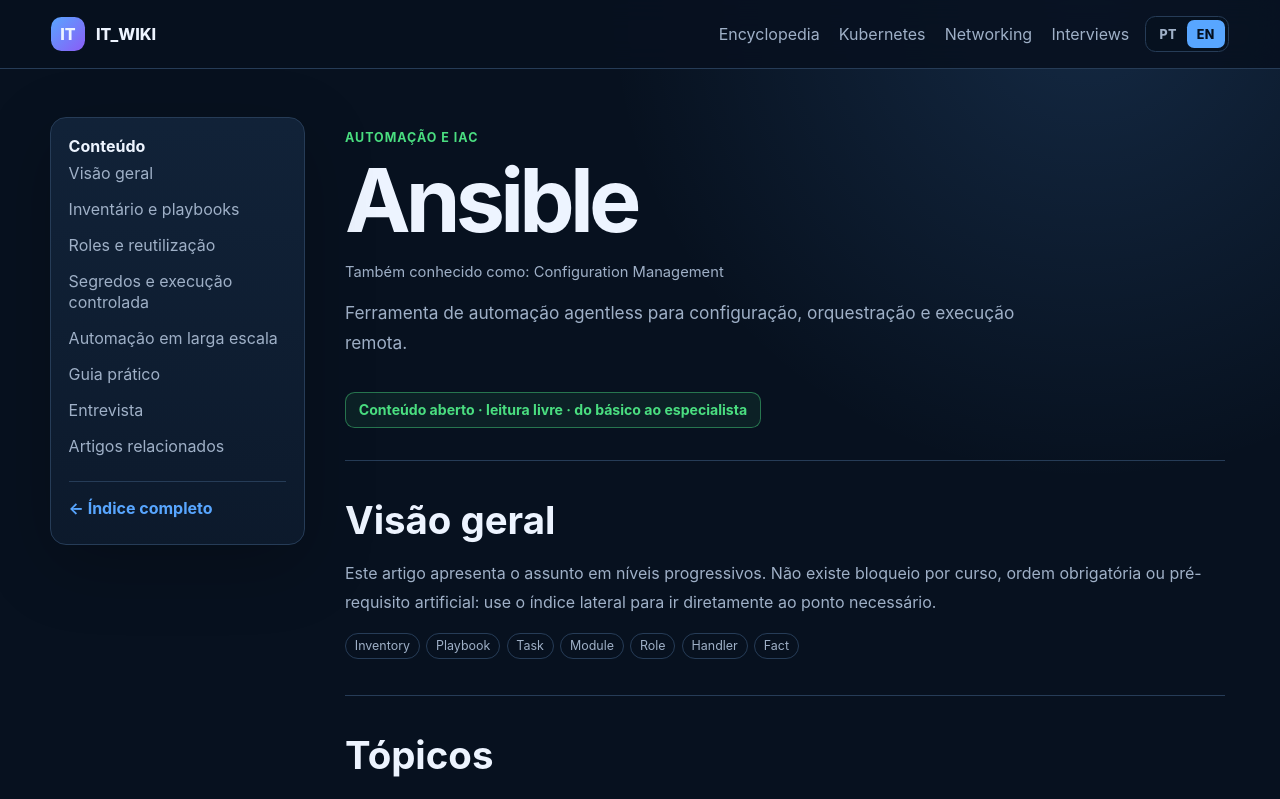
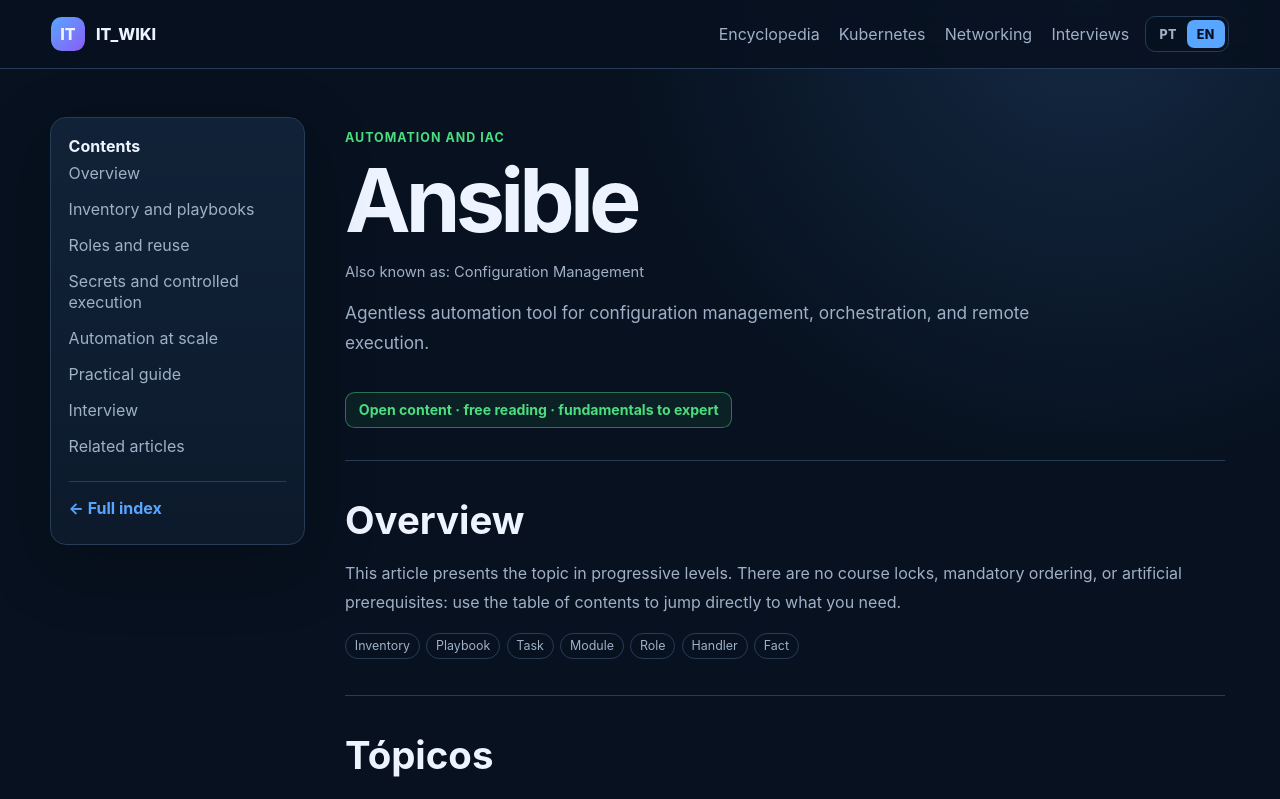
Before and after one commit to josecarlosjr/it_wiki, a Next.js app: page /wiki/ansible/ in a window 1280 px wide. Shown: the top 799 px of the page. Built offline with nearby package versions, Linux system fonts and the light colour scheme.

Commit message:
feat: render bilingual article catalogs

```diff
--- a/app/wiki/[slug]/page.tsx
+++ b/app/wiki/[slug]/page.tsx
@@ -1,13 +1,8 @@
 import type { Metadata } from "next";
-import Link from "next/link";
 import { notFound } from "next/navigation";
 import { wikiArticleBySlug, wikiArticles, type WikiArticle } from "@/content/wiki";
-import { WikiArticleAccordions } from "@/components/wiki-article-accordions";
-import { DockerfileExamples } from "@/components/dockerfile-examples";
-import { LinuxCommandReference } from "@/components/linux-command-reference";
-import { NetworkReference } from "@/components/network-reference";
-import { AutomationIacReference } from "@/components/automation-iac-reference";
-import { AwsReference } from "@/components/aws-reference";
+import { wikiArticleBySlugEn } from "@/content/wiki-en";
+import { WikiArticleView } from "@/components/wiki-article-view";
 
 type ArticlePageProps = {
   params: Promise<{ slug: string }>;
@@ -22,108 +17,29 @@ export function generateStaticParams() {
 export async function generateMetadata({ params }: ArticlePageProps): Promise<Metadata> {
   const { slug } = await params;
   const article = wikiArticleBySlug[slug];
+  const articleEn = wikiArticleBySlugEn[slug] as WikiArticle | undefined;
 
-  if (!article) {
-    return { title: "Artigo não encontrado" };
-  }
+  if (!article) return { title: "Article not found / Artigo não encontrado" };
 
   return {
     title: article.title,
-    description: article.summary,
+    description: `${articleEn?.summary ?? article.summary} / ${article.summary}`,
   };
 }
 
 export default async function WikiArticlePage({ params }: ArticlePageProps) {
   const { slug } = await params;
-  const article = wikiArticleBySlug[slug];
+  const articlePt = wikiArticleBySlug[slug];
+  const articleEn = wikiArticleBySlugEn[slug] as WikiArticle | undefined;
 
-  if (!article) {
-    notFound();
-  }
+  if (!articlePt || !articleEn) notFound();
 
-  const relatedArticles = article.related
+  const relatedPt = articlePt.related
     .map((relatedSlug) => wikiArticleBySlug[relatedSlug])
     .filter((related): related is WikiArticle => Boolean(related));
-  const hasAutomationReference = ["helm", "terraform", "ansible", "cicd"].includes(article.slug);
+  const relatedEn = articleEn.related
+    .map((relatedSlug) => wikiArticleBySlugEn[relatedSlug] as WikiArticle | undefined)
+    .filter((related): related is WikiArticle => Boolean(related));
 
-  return (
-    <main className="main wiki-article-layout">
-      <aside className="wiki-toc panel" aria-label="Índice do artigo">
-        <strong>Conteúdo</strong>
-        <a href="#visao-geral">Visão geral</a>
-        {article.sections.map((section) => (
-          <a href={`#${section.id}`} key={section.id}>{section.title}</a>
-        ))}
-        {article.slug === "docker" ? <a href="#dockerfile-examples">Exemplos de Dockerfile</a> : null}
-        {article.slug === "linux" ? <a href="#linux-commands">Comandos avançados</a> : null}
-        {article.slug === "redes" ? <a href="#network-vpn">VPN</a> : null}
-        {article.slug === "redes" ? <a href="#network-two-networks">Duas redes</a> : null}
-        {article.slug === "redes" ? <a href="#network-ports">Portas e protocolos</a> : null}
-        {hasAutomationReference ? <a href="#automation-iac-reference">Guia prático</a> : null}
-        {article.slug === "aws" ? <a href="#aws-iam">IAM Roles</a> : null}
-        {article.slug === "aws" ? <a href="#aws-s3">S3</a> : null}
-        {article.slug === "aws" ? <a href="#aws-rds">RDS</a> : null}
-        {article.slug === "aws" ? <a href="#aws-lambda">Lambda</a> : null}
-        {article.slug === "aws" ? <a href="#aws-ecs">ECS</a> : null}
-        {article.slug === "aws" ? <a href="#aws-eks">EKS</a> : null}
-        {article.slug === "aws" ? <a href="#aws-messaging">SNS / SQS</a> : null}
-        {article.slug === "aws" ? <a href="#aws-vpc-hybrid">VPC híbrida</a> : null}
-        {article.slug === "aws" ? <a href="#aws-vpn">AWS VPN</a> : null}
-        <a href="#entrevista">Entrevista</a>
-        <a href="#relacionados">Artigos relacionados</a>
-        <Link className="back-link" href="/wiki/">← Índice completo</Link>
-      </aside>
-
-      <article className="wiki-article" data-pagefind-body>
-        <header className="article-header">
-          <p className="eyebrow">{article.category}</p>
-          <h1>{article.title}</h1>
-          <p className="article-aliases">
-            Também conhecido como: {article.aliases.join(", ")}
-          </p>
-          <p className="lead">{article.summary}</p>
-          <div className="article-open-notice">
-            Conteúdo aberto · leitura livre · do básico ao especialista
-          </div>
-        </header>
-
-        <section className="article-section" id="visao-geral">
-          <h2>Visão geral</h2>
-          <p>
-            Este artigo apresenta o assunto em níveis progressivos. Não existe bloqueio por curso,
-            ordem obrigatória ou pré-requisito artificial: use o índice lateral para ir diretamente
-            ao ponto necessário.
-          </p>
-          <div className="concept-list large">
-            {article.concepts.map((concept) => <span key={concept}>{concept}</span>)}
-          </div>
-        </section>
-
-        <WikiArticleAccordions
-          articleSlug={article.slug}
-          sections={article.sections}
-          interviewQuestions={article.interviewQuestions}
-        />
-
-        {article.slug === "docker" ? <DockerfileExamples /> : null}
-        {article.slug === "linux" ? <LinuxCommandReference /> : null}
-        {article.slug === "redes" ? <NetworkReference /> : null}
-        {hasAutomationReference ? <AutomationIacReference articleSlug={article.slug} /> : null}
-        {article.slug === "aws" ? <AwsReference /> : null}
-
-        <section className="article-section" id="relacionados">
-          <h2>Artigos relacionados</h2>
-          <div className="related-grid">
-            {relatedArticles.map((related) => (
-              <Link className="related-card" href={`/wiki/${related.slug}/`} key={related.slug}>
-                <span>{related.category}</span>
-                <strong>{related.title}</strong>
-                <p>{related.summary}</p>
-              </Link>
-            ))}
-          </div>
-        </section>
-      </article>
-    </main>
-  );
+  return <WikiArticleView articlePt={articlePt} articleEn={articleEn} relatedPt={relatedPt} relatedEn={relatedEn} />;
 }
```
